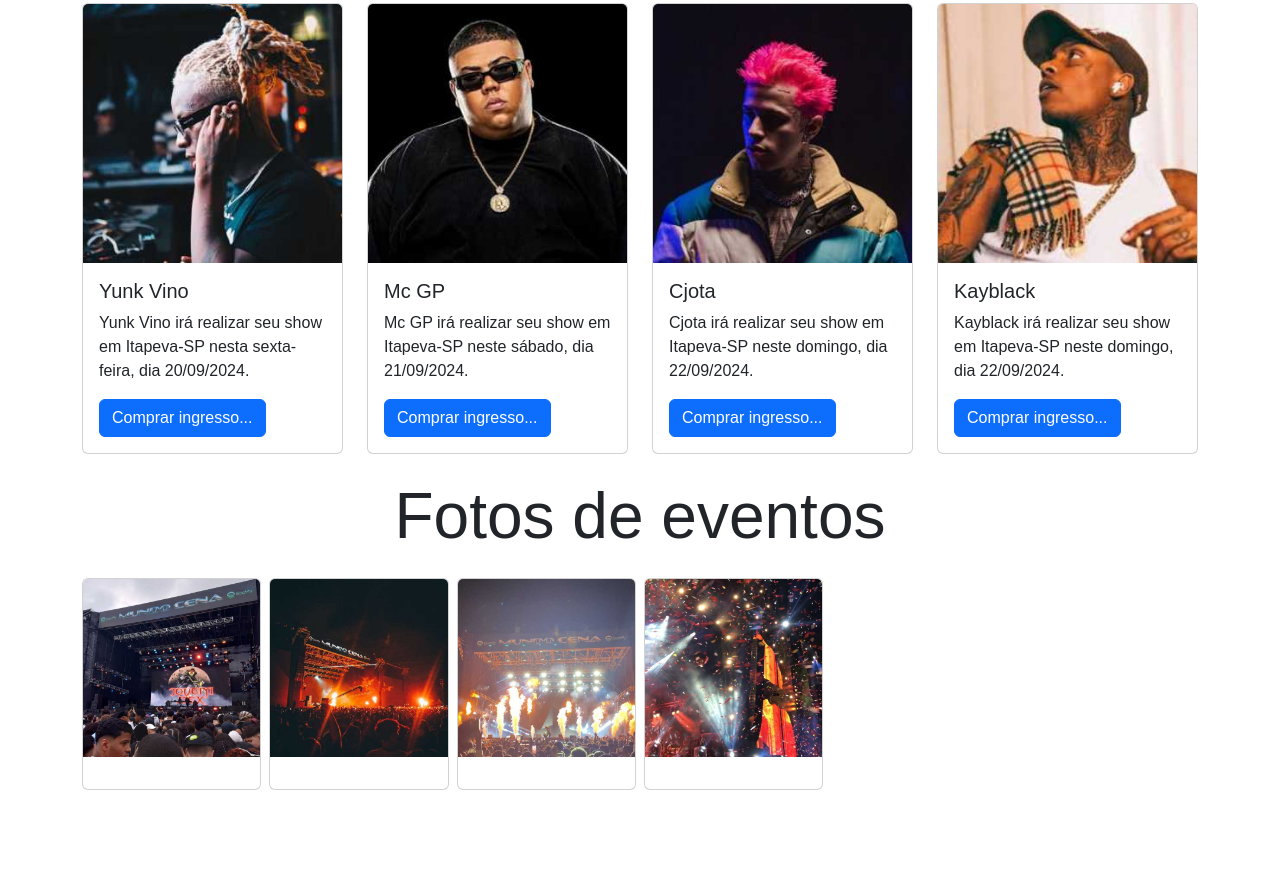
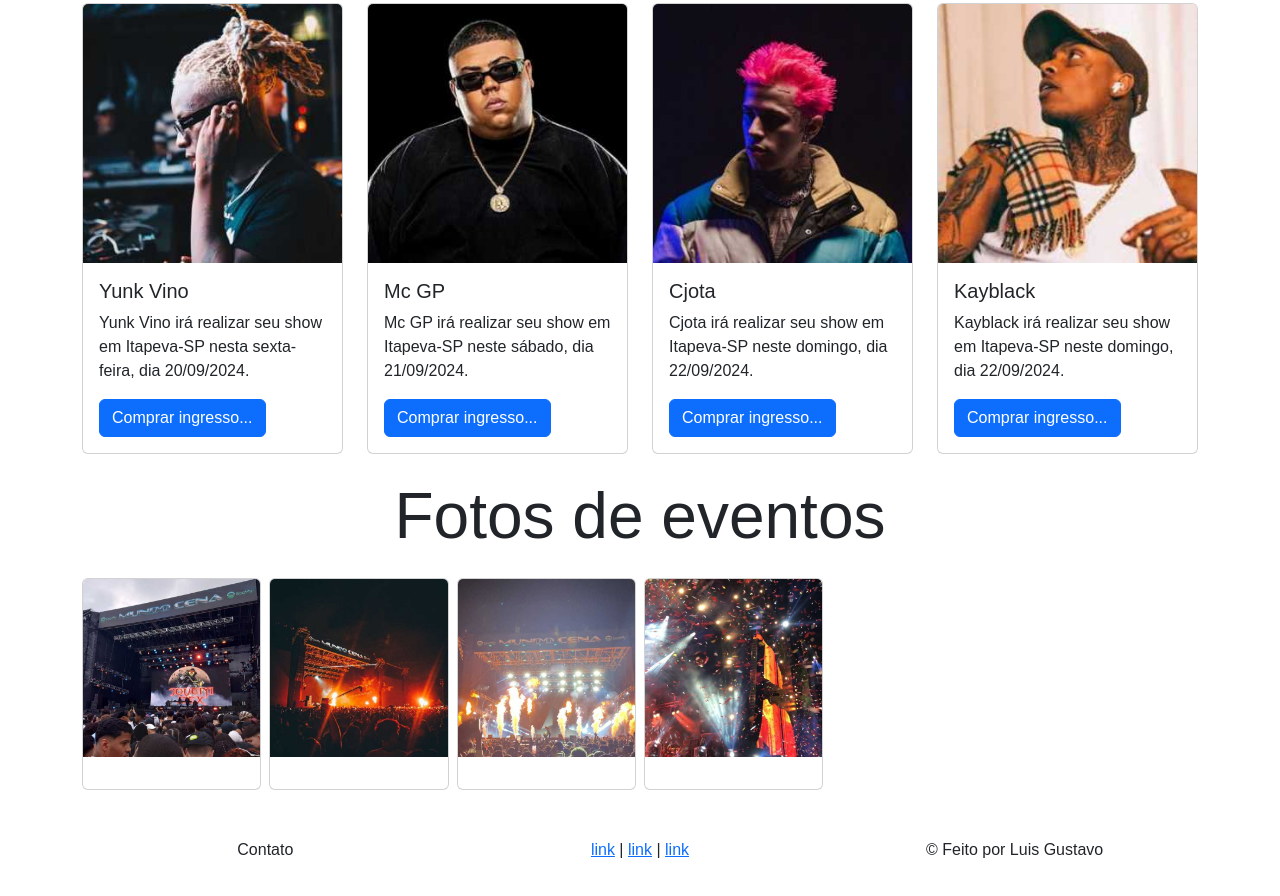
Before and after one commit to Luisglm7/vibra-events, a plain HTML site: page index.html in a window 1280 px wide. Shown: the part 795-1691 px from the top of the page. Before the commit the page ends 1609 px from the top, so only its background shows below. Drawn offline with nearby package versions, Linux system fonts and the light colour scheme.

Commit message:
Correção do codigo html

```diff
--- a/index.html
+++ b/index.html
@@ -186,7 +186,23 @@
   </main>
   <footer>
     <!-- Espaço para o conteúdo do footer -->
-
+    <div class="container my-5">
+      <div class="row g-2">
+        <div class="col-12 col-md-4 text-center">
+          <p>Contato</p>
+        </div>
+        <div class="col-12 col-md-4 text-center">
+          <a href="#">link</a> |
+          <a href="#">link</a> |
+          <a href="#">link</a>
+        </div>
+        <div class="col-12 col-md-4 text-center">
+          &#169; Feito por Luis Gustavo
+        </div>
+      </div>
+    </div>
   </footer>
   <script src="https://cdn.jsdelivr.net/npm/bootstrap@5.3.3/dist/js/bootstrap.bundle.min.js"></script>
 </body>
+
+</html>
```
